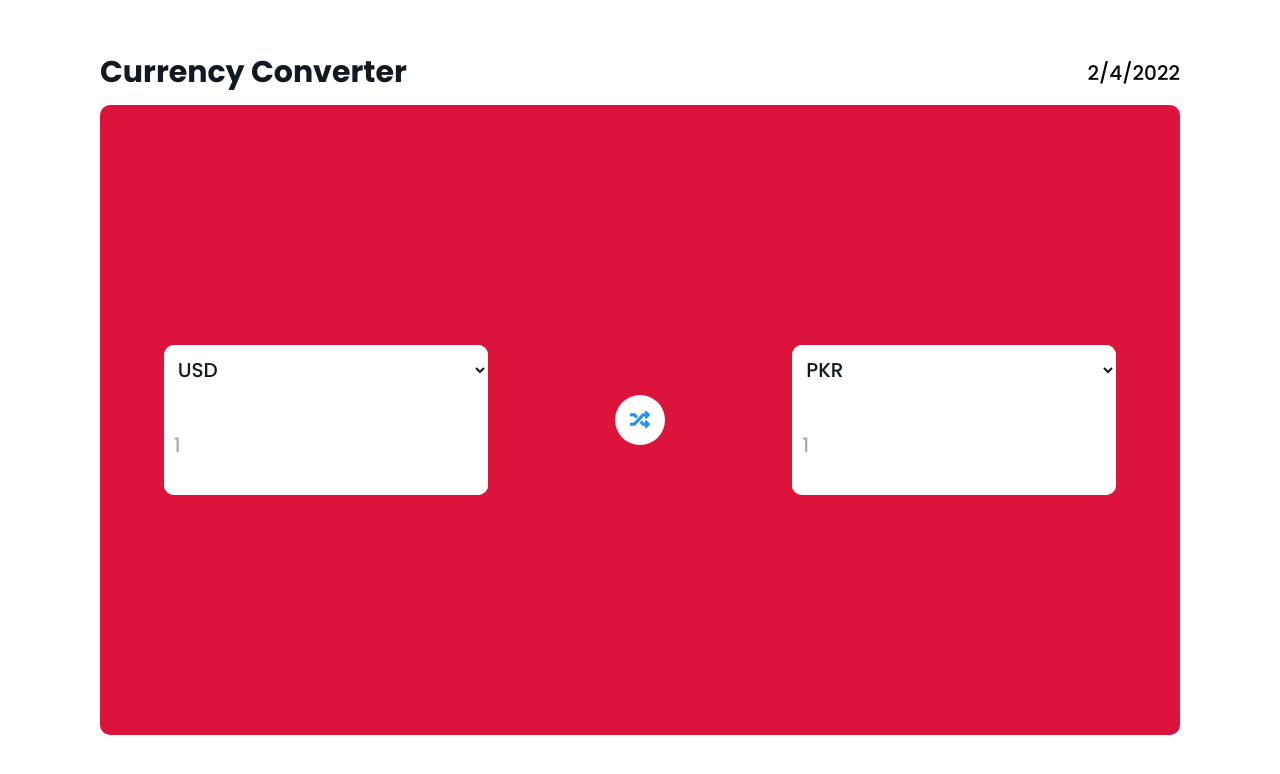
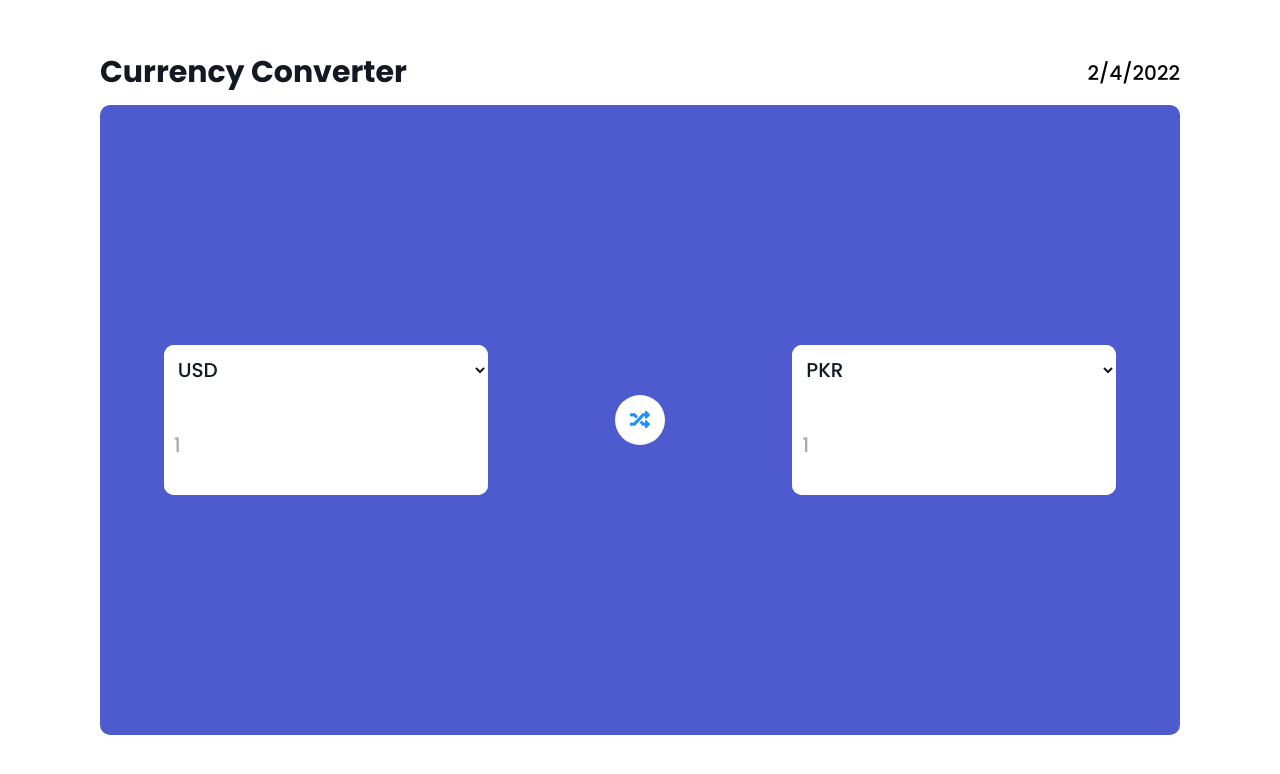
Before and after one commit to salmandotweb/Currency-Converter-JS, a plain HTML site: page index.html in a window 1280 px wide. Drawn offline with Linux system fonts and the light colour scheme; no server answers.

Commit message:
Update style.css

```diff
--- a/style.css
+++ b/style.css
@@ -58,7 +58,7 @@ body{
 }
 
 .converter{
-    background-color: crimson;
+    background-color: #4d5bce;
     height: 90%;
     display: flex;
     align-items: center;
```
